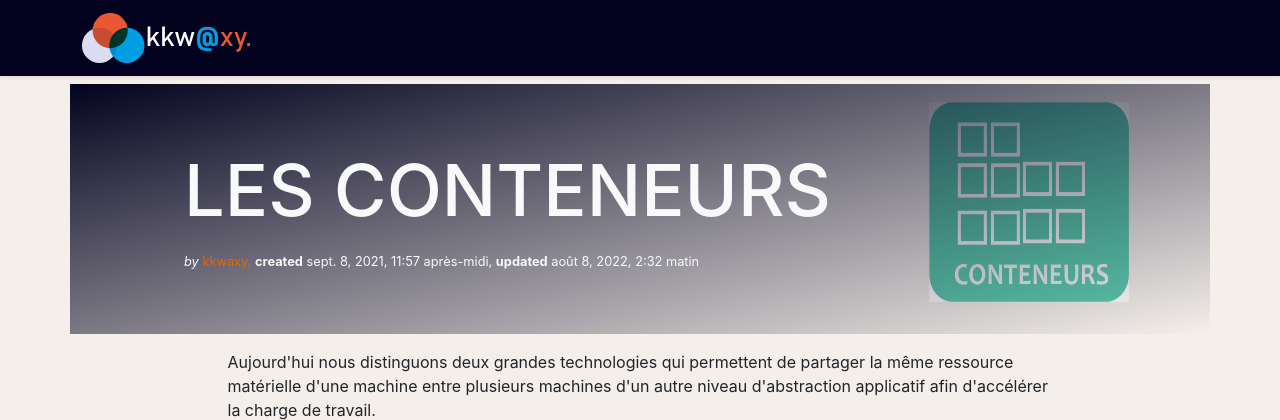
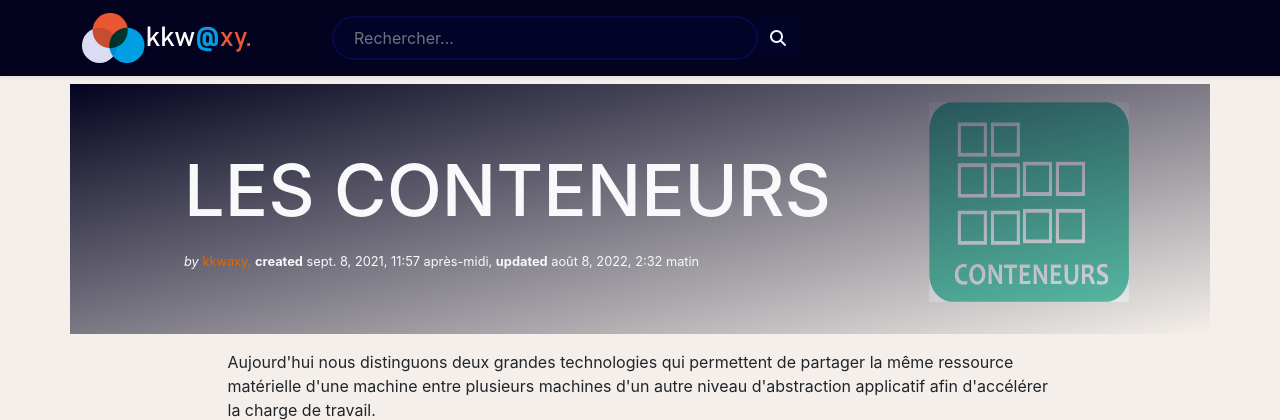
Before and after one commit to KKWaxy/kkwaxyTech, a Django app: page /post_detail/3 in a window 1280 px wide. Shown: the top 420 px of the page. Run offline with Django 3.2, Linux system fonts and the light colour scheme; data comes from the database, SQL or seed files in the repository; some libraries are stand-ins or nearby versions.

Commit message:
New features
+Search button
+Sticky nav bar
+Add search bar to post_detail

```diff
--- a/kkwaxyApp/forms.py
+++ b/kkwaxyApp/forms.py
@@ -7,6 +7,6 @@ class SearchForm(forms.Form):
 
     search_terms = forms.CharField(
         strip=True, label="", max_length=250,min_length=0,empty_value="", widget=forms.TextInput(
-            attrs={"class":'form-control search-form nav-link', 'placeholder':"Rechercher..."}
+            attrs={"class":'form-control search-form-input w-100 nav-link', 'placeholder':"Rechercher...",'aria-label':"Search", 'aria-describedby':"search-addon"}
             )
         )
--- a/kkwaxyApp/static/kkwaxyApp/js/utils/text_wrap.js
+++ b/kkwaxyApp/static/kkwaxyApp/js/utils/text_wrap.js
@@ -1,15 +1,15 @@
-function text_wrap_500() {
-    let htmlElts = document.getElementsByClassName("post-intro");
-    for (let index = 0; index < htmlElts.length; index++) {
-        const element = htmlElts[index];
-        console.log(element);
-        var post_intro = element.textContent;
-        console.log(post_intro);
-        var text_wraped_500 = post_intro.slice(0,500);
-        // element.textContent = text_wraped_500;
-    }
+// function text_wrap_500() {
+//     let htmlElts = document.getElementsByClassName("post-intro");
+//     for (let index = 0; index < htmlElts.length; index++) {
+//         const element = htmlElts[index];
+//         console.log(element);
+//         var post_intro = element.textContent;
+//         console.log(post_intro);
+//         var text_wraped_500 = post_intro.slice(0,500);
+//         // element.textContent = text_wraped_500;
+//     }
 
 
 
-}
-text_wrap_500();
+// }
+// text_wrap_500();
--- a/kkwaxyApp/static/kkwaxyApp/style.css
+++ b/kkwaxyApp/static/kkwaxyApp/style.css
@@ -22,6 +22,11 @@ body{
     border: solid 2px ;
 }
 .search-form{
+    display: flex;
+    flex-direction: row;
+
+}
+.search-form-input{
     background-color: #030327;
     margin: 0;
     padding: 0px 0px 0px 20px;
@@ -33,6 +38,10 @@ body{
     border-radius: 25px ;
     border: #08084b solid 2px;
 }
+.search-form-button{
+    color: aliceblue;
+    background-color: #030327;
+}
 .search-form::content{
     display: block;
     width: 10px;
--- a/kkwaxyApp/templates/kkwaxyApp/base.html
+++ b/kkwaxyApp/templates/kkwaxyApp/base.html
@@ -5,10 +5,18 @@
     <meta http-equiv="X-UA-Compatible" content="IE=edge">
     <meta name="viewport" content="width=device-width, initial-scale=1.0">
     {% load static %}
+
+    <!-- bootstrap -->
     <link rel="stylesheet" href="https://cdn.jsdelivr.net/npm/bootstrap@4.6.0/dist/css/bootstrap.min.css" integrity="sha384-B0vP5xmATw1+K9KRQjQERJvTumQW0nPEzvF6L/Z6nronJ3oUOFUFpCjEUQouq2+l" crossorigin="anonymous">
     <link rel="stylesheet" href="{% static 'kkwaxyApp/bootstrap/css/bootstrap.min.css' %}">
     <link rel="stylesheet" href="https://cdnjs.cloudflare.com/ajax/libs/animate.css/4.1.1/animate.min.css" />
+
+    <!-- font-awesome -->
+    <link rel="stylesheet" href="https://cdnjs.cloudflare.com/ajax/libs/font-awesome/6.1.2/css/all.min.css" integrity="sha512-1sCRPdkRXhBV2PBLUdRb4tMg1w2YPf37qatUFeS7zlBy7jJI8Lf4VHwWfZZfpXtYSLy85pkm9GaYVYMfw5BC1A==" crossorigin="anonymous" referrerpolicy="no-referrer" />
+
+    <!-- local css -->
     <link rel="stylesheet" href="{% static 'kkwaxyApp/style.css' %}">
+
     {% block other-css %}{% endblock other-css %}
     <title>{{title}}</title>
 </head>
@@ -22,6 +30,7 @@
     <script src=" {% static 'kkwaxyApp/jquery-3.6.0.js' %}"></script>
     <script src="{% static 'kkwaxyApp/bootstrap/js/bootstrap.min.js' %}"></script>
     <script src="{% static 'kkwaxyApp/js/utils/text_wrap.js' %}"></script>
+    <script src="https://use.fontawesome.com/a13616daad.js"></script>
     <script src="https://cdn.jsdelivr.net/npm/bootstrap@4.6.0/dist/js/bootstrap.bundle.min.js" integrity="sha384-Piv4xVNRyMGpqkS2by6br4gNJ7DXjqk09RmUpJ8jgGtD7zP9yug3goQfGII0yAns" crossorigin="anonymous"></script>
 </body>
 </html>
--- a/kkwaxyApp/templates/kkwaxyApp/header.html
+++ b/kkwaxyApp/templates/kkwaxyApp/header.html
@@ -1,5 +1,5 @@
 {% load static %}
-<nav class="navbar navbar-expand-sm navbar-dark sticky-to shadow-sm" style="background-color: #03031f;" >
+<nav class="navbar navbar-expand-sm navbar-dark sticky-top shadow-sm" style="background-color: #03031f;" >
         <!-- Brand -->
         <a class="navbar-brand ms-2" href="{% url 'index' %}">
             <div class="logo-div">
@@ -15,9 +15,12 @@
         <!-- Navbar links -->
         {% block app-header-links %}
             <div class="collapse navbar-collapse" id="collapsibleNavbar">
-                <form class="w-50 h-75 nav-item ms-auto" method="post" action="{% url 'search' %}">
+                <form class="w-50 h-75 search-form nav-item ms-auto" method="post" action="{% url 'search' %}">
                         {% csrf_token %}
-                            {{search_form}}
+                        {{search_form}}
+                        <button type="submit" class="input-group-text search-form-button ml-auto border-0" id="search-addon">
+                            <i class="fas fa-search"></i>
+                        </button>
                         {% comment %} <div class="input-group">
                             <div class="input-group-prepend">
                                 <span class="input-group-text" id="inputGroupPrepend3">Rechercher</span>
--- a/kkwaxyApp/views.py
+++ b/kkwaxyApp/views.py
@@ -45,6 +45,7 @@ class PostDetailView(DetailView):
     def get_context_data(self, **kwargs):
         context = super().get_context_data(**kwargs)
         context["title"] = "kkwaxyTech/post_detail"
+        context["search_form"] = form
         return context
 
 class PostListView(ListView):
```
